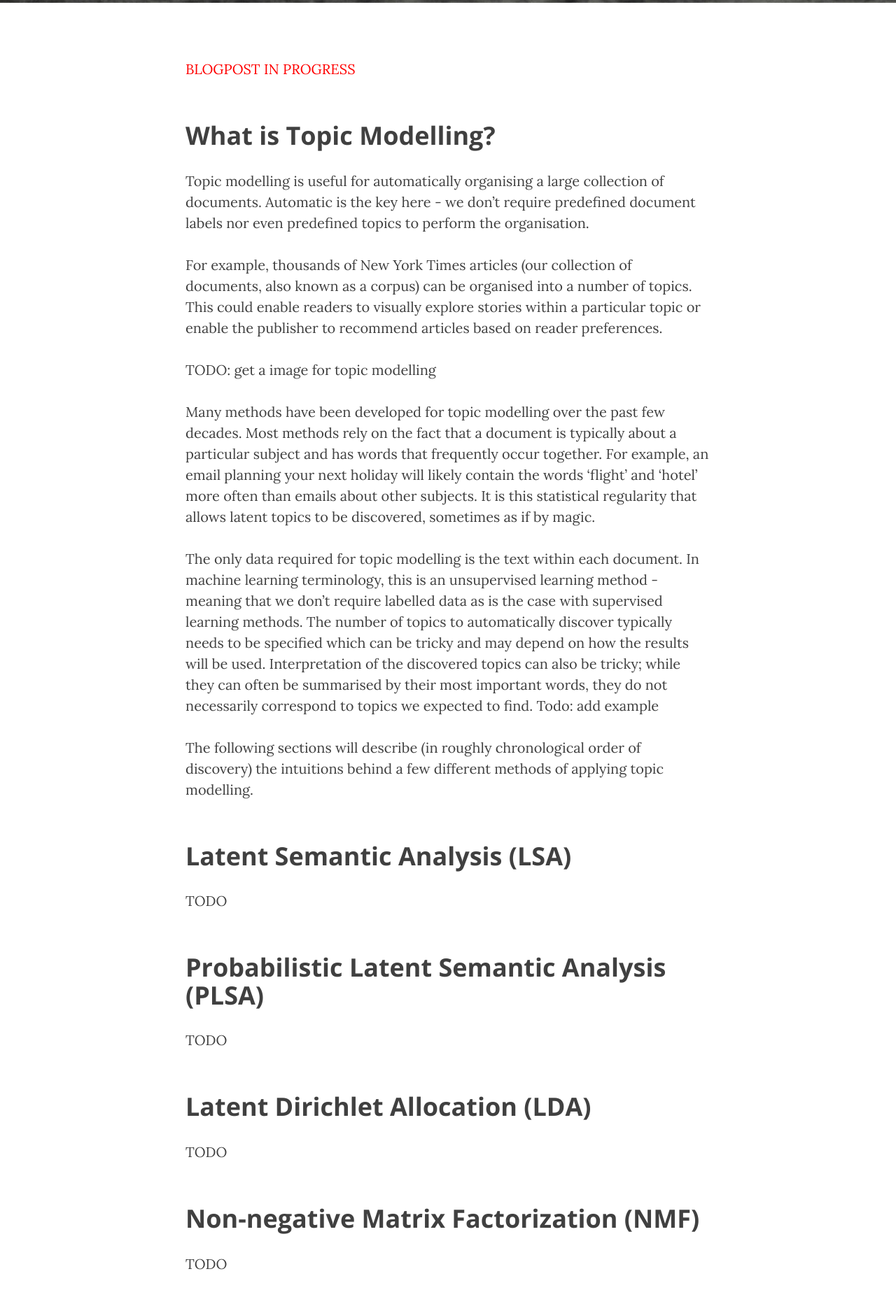
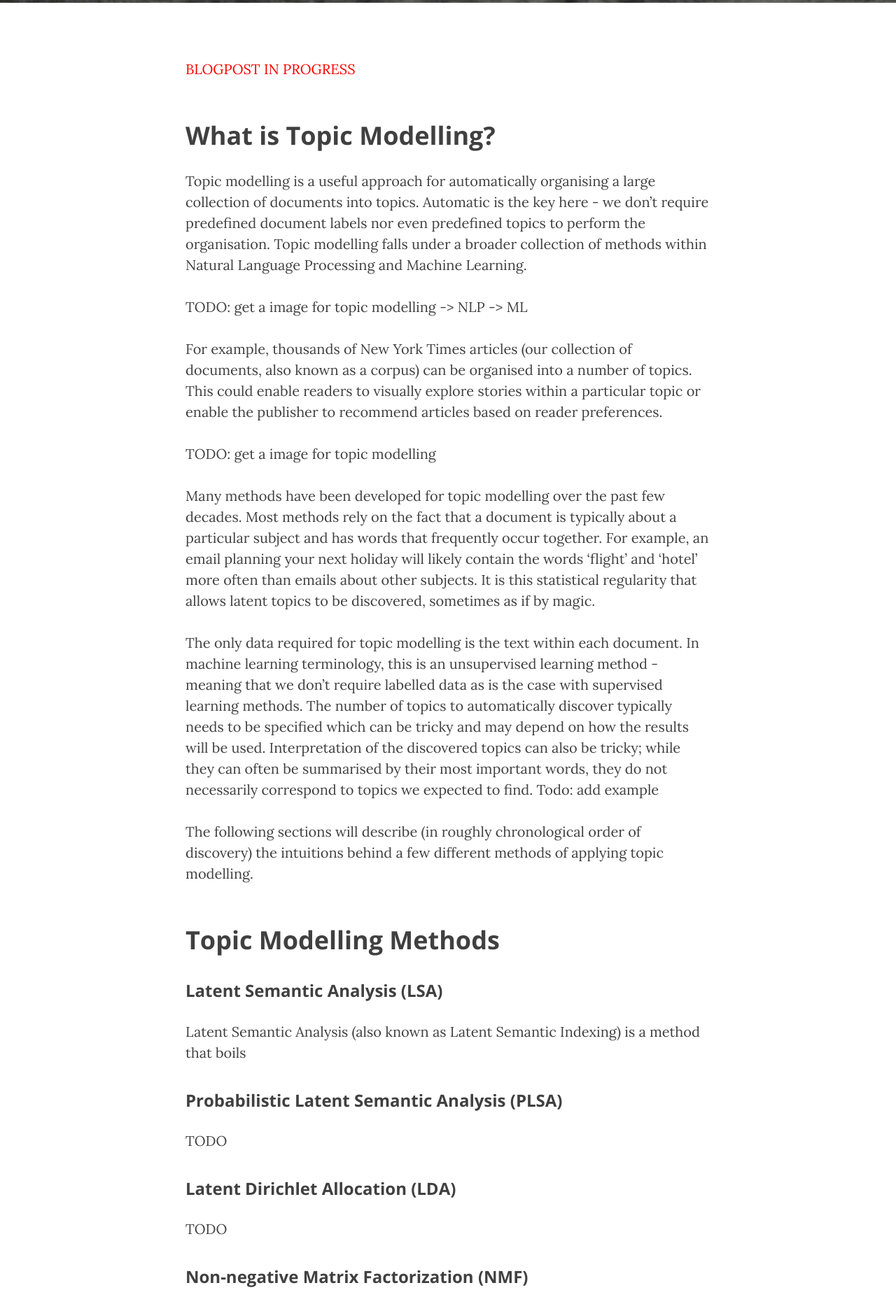
Before and after one commit to dylanhogg/dylanhogg.github.io, a Jekyll site: the page built from _posts/2017-12-01-topic-modelling-part-1-overview.markdown, in a window 1280 px wide. Shown: the part 565-2439 px from the top of the page at 70% size. Built offline with Jekyll 4.4.1, drawn with Linux system fonts in a browser that asks for light colours; nearby versions of some CDN libraries; comment, search, counter and statistics services are not loaded.

```diff
--- a/_config.yml
+++ b/_config.yml
@@ -5,7 +5,7 @@ title: Dylan's Blog
 header-img: img/home-bg.jpg
 email: dylanhogg at gmail.com
 copyright_name: Dylan Hogg
-description: "Write your site description here. It will be used as your sites meta description as well!"
+description: "Dylan's Blog: Explorations in AI, Machine Learning and the Future."
 baseurl: ""
 url: "http://dylanhogg.github.io"
 twitter_username: dylanhogg
--- a/_includes/test.html
+++ b/_includes/test.html
@@ -3,3 +3,4 @@ page.url:   {{ page.url }} <br />
 page.id:    {{ page.id }} <br />
 site.disqus_shortname: {{ site.disqus_shortname }} <br />
 jekyll.environment: {{ jekyll.environment }} <br />
+site.google_tracking_id: {{ site.google_tracking_id }} <br />
--- a/_posts/2017-12-01-topic-modelling-part-1-overview.markdown
+++ b/_posts/2017-12-01-topic-modelling-part-1-overview.markdown
@@ -14,7 +14,9 @@ comments:   true
 
 <h2 class="section-heading">What is Topic Modelling?</h2>
 
-<p>Topic modelling is useful for automatically organising a large collection of documents. Automatic is the key here - we don’t require predefined document labels nor even predefined topics to perform the organisation.</p>
+<p>Topic modelling is a useful approach for automatically organising a large collection of documents into topics. Automatic is the key here - we don’t require predefined document labels nor even predefined topics to perform the organisation. Topic modelling falls under a broader collection of methods within Natural Language Processing and Machine Learning.</p>
+
+<p>TODO: get a image for topic modelling -> NLP -> ML</p>
 
 <p>For example, thousands of New York Times articles (our collection of documents, also known as a corpus) can be organised into a number of topics. This could enable readers to visually explore stories within a particular topic or enable the publisher to recommend articles based on reader preferences.</p>
 
@@ -26,23 +28,25 @@ comments:   true
 
 <p>The following sections will describe (in roughly chronological order of discovery) the intuitions behind a few different methods of applying topic modelling.</p>
 
-<h2 class="section-heading">Latent Semantic Analysis (LSA)</h2>
+<h2 class="section-heading">Topic Modelling Methods</h2>
+
+<h3 class="section-subheading">Latent Semantic Analysis (LSA)</h3>
+
+<p>Latent Semantic Analysis (also known as Latent Semantic Indexing) is a method that boils </p>
+
+<h3 class="section-subheading">Probabilistic Latent Semantic Analysis (PLSA)</h3>
 
 <p>TODO</p>
 
-<h2 class="section-heading">Probabilistic Latent Semantic Analysis (PLSA)</h2>
+<h3 class="section-subheading">Latent Dirichlet Allocation (LDA)</h3>
 
 <p>TODO</p>
 
-<h2 class="section-heading">Latent Dirichlet Allocation (LDA)</h2>
+<h3 class="section-subheading">Non-negative Matrix Factorization (NMF)</h3>
 
 <p>TODO</p>
 
-<h2 class="section-heading">Non-negative Matrix Factorization (NMF)</h2>
-
-<p>TODO</p>
-
-<h2 class="section-heading">Other Topic Modelling Methods</h2>
+<h3 class="section-subheading">Other Topic Modelling Methods</h3>
 
 <p>TODO</p>
 
--- a/_posts/2017-12-14-topic-modelling-part-3-cryptocurrencies.markdown
+++ b/_posts/2017-12-14-topic-modelling-part-3-cryptocurrencies.markdown
@@ -3,9 +3,11 @@ layout:     post
 title:      "Topic Modelling Part 3: Applied to Cryptocurrencies"
 subtitle:   "What insights can be found modelling cryptocurrency topics?"
 date:       2020-12-14 09:00:00
+tags:       [Machine Learning, Topic Modelling]
 author:     "Dylan Hogg"
 header-img: "img/post-bg-04.jpg"
 published:  false
+comments:   true
 ---
 
 <p style="color:red">BLOGPOST IN PROGRESS</p>
--- a/css/clean-blog.css
+++ b/css/clean-blog.css
@@ -1,6 +1,6 @@
 /*!
  * Clean Blog v1.0.0 (http://startbootstrap.com)
- * Copyright 2015 Start Bootstrap
+ * Copyright 2017 Start Bootstrap
  * Licensed under MIT (https://spdx.org/licenses/MIT)
  */
 
@@ -254,6 +254,11 @@ hr.small {
   margin-top: 60px;
   font-weight: 700;
 }
+.section-subheading {
+  font-size: 24px;
+  margin-top: 40px;
+  font-weight: 700;
+}
 .caption {
   text-align: center;
   font-size: 14px;
--- a/less/clean-blog.less
+++ b/less/clean-blog.less
@@ -281,6 +281,12 @@ hr.small {
 	font-weight: 700;
 }
 
+.section-subheading {
+	font-size: 24px;
+	margin-top: 40px;
+	font-weight: 700;
+}
+
 .caption {
 	text-align: center;
 	font-size: 14px;
```
Also changed, not shown: _posts/2017-12-07-topic-modelling-part-2-code.markdown (+44 -0 lines), README.md, css/clean-blog.min.css, js/clean-blog.min.js, 2 other files.
